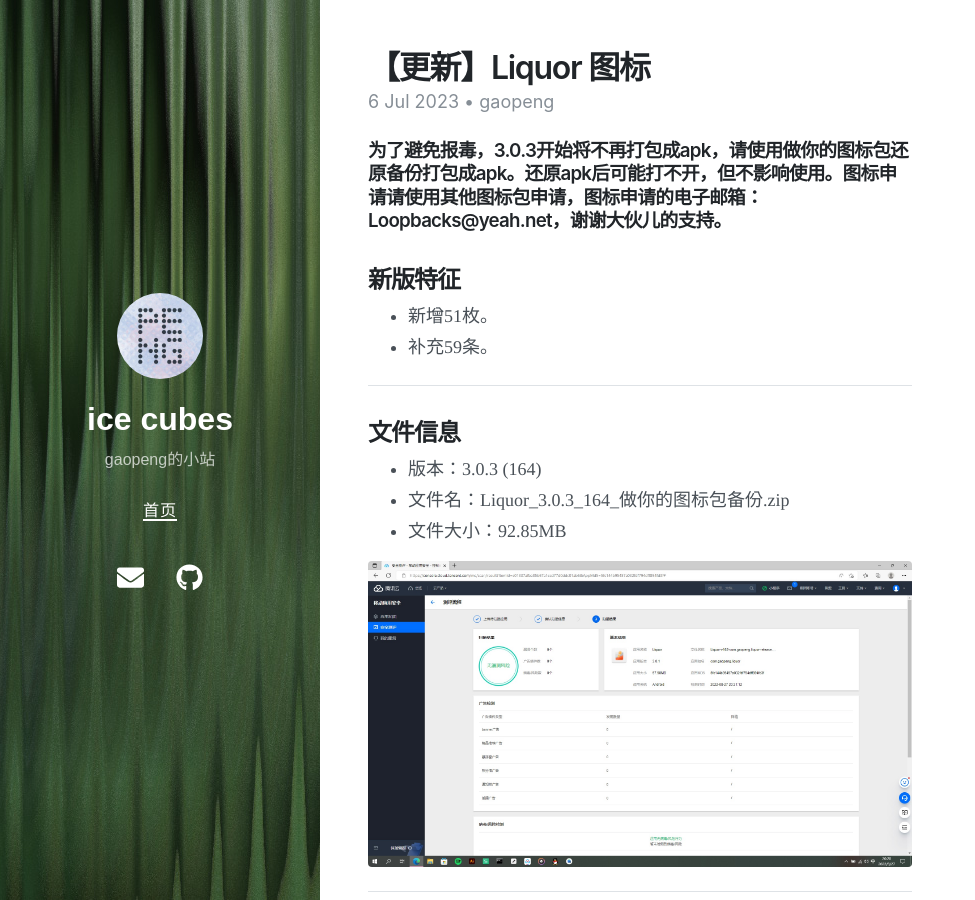
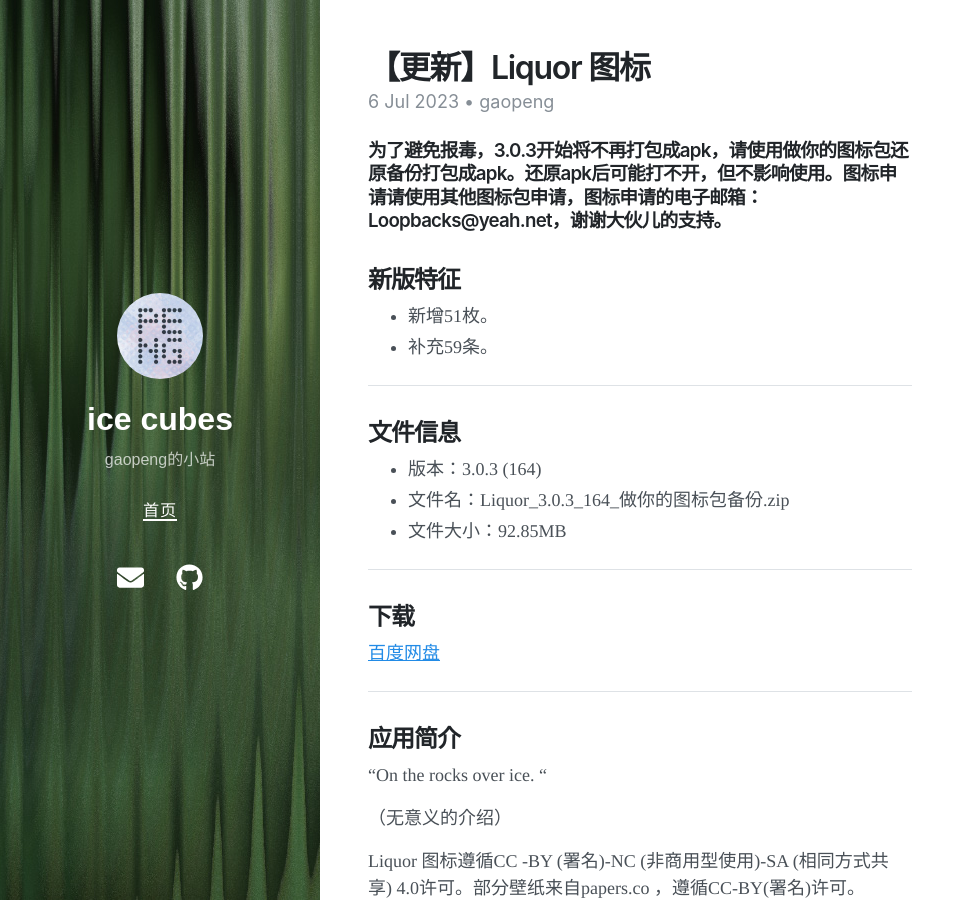
Before and after one commit to gaopengk/gaopengk.github.io, a Jekyll site: the page built from _posts/2023-07-06-【更新】Liquor 图标.md, in a window 1280 px wide and 900 px high. Shown: the whole window, without its empty margins (0-975 px from the left). Built offline with Jekyll 4.4.1, drawn with Linux system fonts in a browser that asks for light colours; nearby versions of some CDN libraries.

Commit message:
Update 2023-07-06-【更新】Liquor 图标.md

```diff
--- a/_posts/2023-07-06-【更新】Liquor 图标.md
+++ b/_posts/2023-07-06-【更新】Liquor 图标.md
@@ -17,8 +17,6 @@
 - 版本：3.0.3 (164)
 - 文件名：Liquor_3.0.3_164_做你的图标包备份.zip
 - 文件大小：92.85MB
-
-<img src="https://gaopengk.github.io/imgs/liquor_3.0.1.jpg"  width="100%">
 
 ***
 
```
